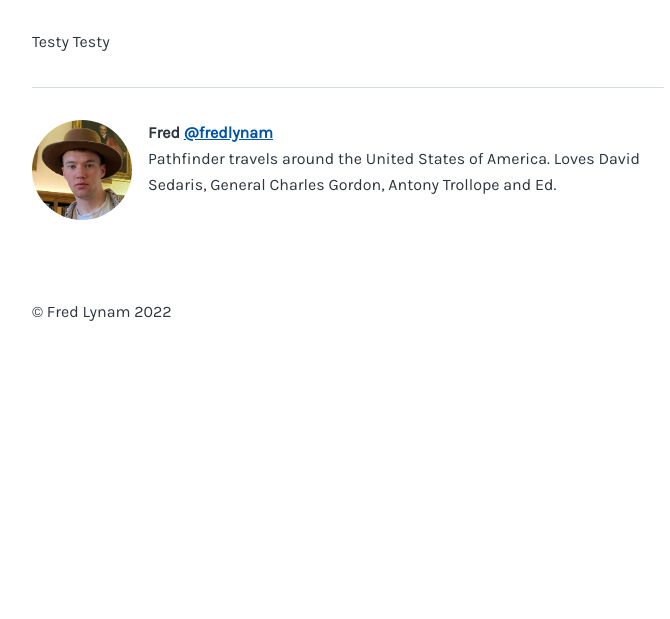
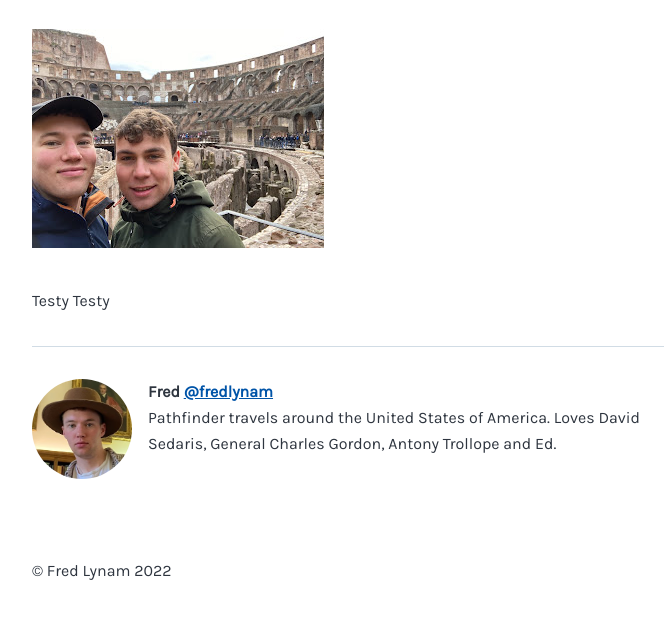
Before and after one commit to edjgi/fred-blog, a Gatsby site: page /fred-lynam-demo-1/ in a window 1280 px wide. Shown: the part 211-830 px from the top of the page, without its empty margins (292-962 px from the left). Before the commit the page ends 800 px from the top, so only its background shows below. Built offline with nearby package versions, Linux system fonts and the light colour scheme; Gatsby itself is replaced by a stand-in of ours.

Commit message:
Update Blog “fred-lynam-demo-1/index”

```diff
--- a/content/blog/fred-lynam-demo-1/index.md
+++ b/content/blog/fred-lynam-demo-1/index.md
@@ -1,7 +1,8 @@
 ---
+layout: blog
 title: Fred Lynam Demo
 date: 2022-07-10 17:58:17.072000000 Z
-layout: blog
 ---
+![](/images/uploads/img_3872.jpg "Ed and Fred having a great time")
 
 Testy Testy
```
Also changed, not shown: static/images/uploads/img_3872.jpg (added).
